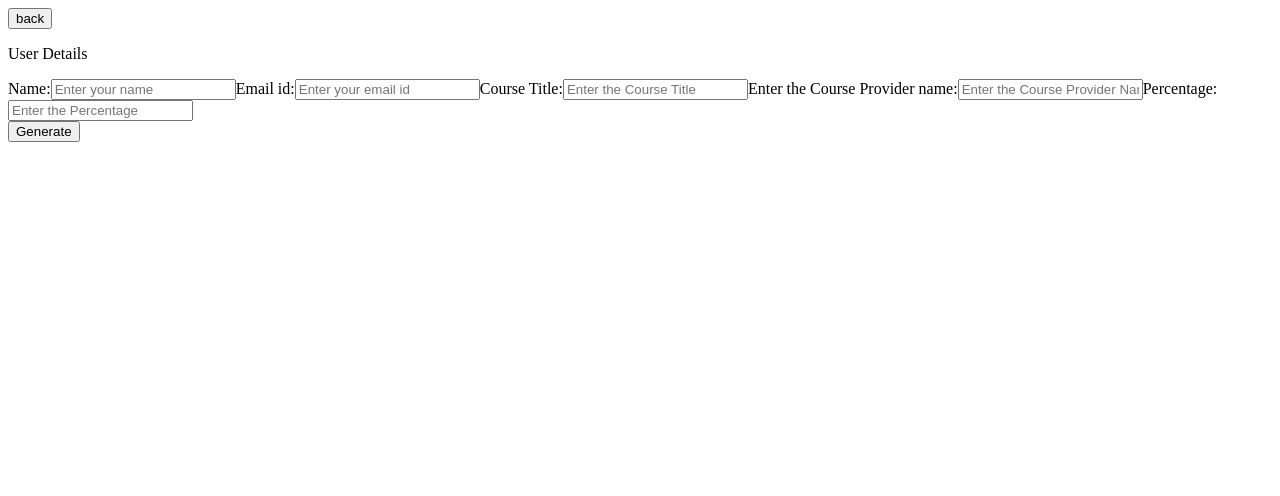
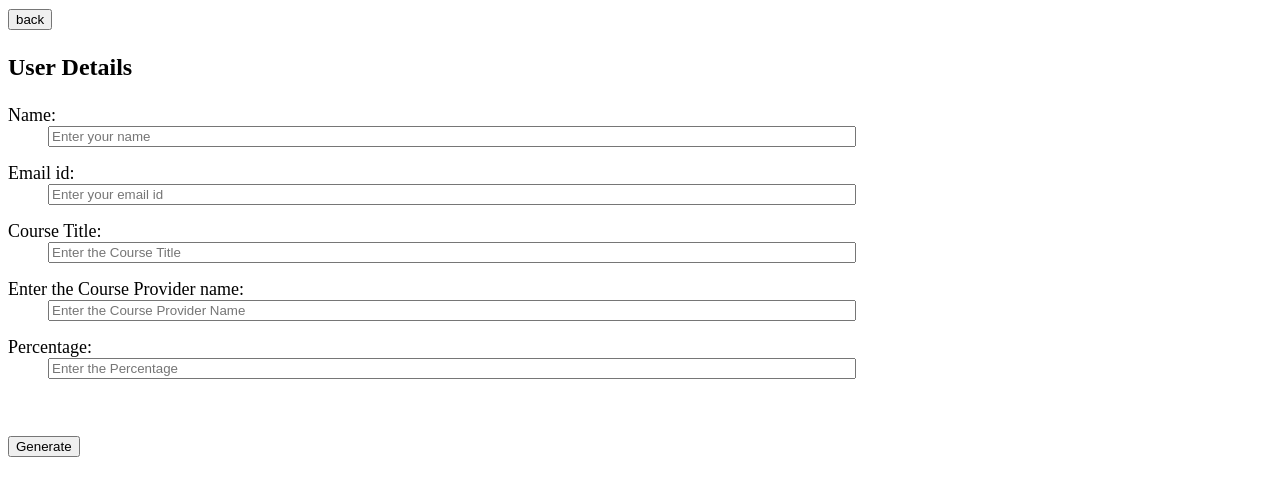
Before and after one commit to Rishikesh-Guptha/Certificate-generation, a React (Create React App) app in the folder cgen/: page /Details in a window 1280 px wide. Shown: the top 496 px of the page. Built offline with nearby package versions, Linux system fonts and the light colour scheme.

Commit message:
Altered the css of details

```diff
--- a/cgen/src/App.jsx
+++ b/cgen/src/App.jsx
@@ -5,7 +5,9 @@ import Details from "./pages/details/Details";
 
 function App() {
 	return (
-		<div className="App">
+		<div
+			className="App"
+			style={{ width: "100%", height: "100%" }}>
 			<BrowserRouter>
 				<Routes>
 					<Route
--- /dev/null
+++ b/cgen/src/pages/details/Details.css
@@ -0,0 +1,20 @@
+.main {
+    font-size: large;
+}
+
+.detail-title {
+    font-size: x-large;
+    font-weight: bold;
+}
+
+form {
+    display: flex;
+    flex-direction: column;
+    margin-bottom: 5vh;
+}
+
+input {
+    width: 100vh;
+    margin-left: 5vh;
+    margin-bottom: 2vh;
+}
--- a/cgen/src/pages/details/Details.jsx
+++ b/cgen/src/pages/details/Details.jsx
@@ -2,6 +2,7 @@
 
 import React, { useState } from "react";
 import { Outlet, Link } from "react-router-dom";
+import "./Details.css";
 
 const Details = () => {
 	const [name, setName] = useState("");
@@ -26,7 +27,7 @@ const Details = () => {
 		console.log(form_value);
 	};
 	return (
-		<div>
+		<div className="main">
 			<Link to="/Landing">
 				<button className="back">back</button>
 			</Link>
@@ -98,6 +99,7 @@ const Details = () => {
 						/>
 					</>
 				</form>
+			</div>
 			<div className="generate-area">
 				<button
 					className="generate"
@@ -106,7 +108,6 @@ const Details = () => {
 				</button>
 			</div>
 		</div>
-		</div>
 	);
 };
 
```
Lines whose indentation alone changed are shown as unchanged.
